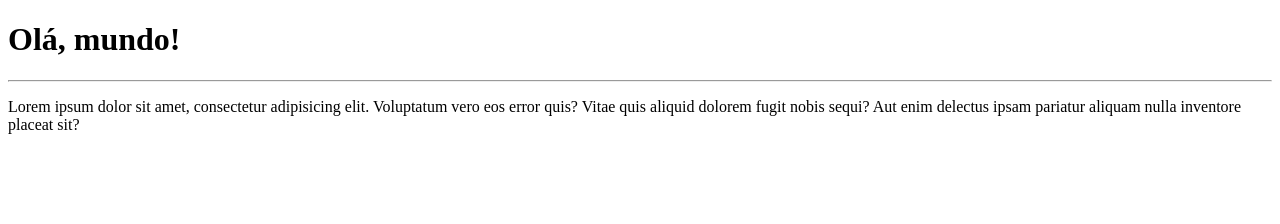
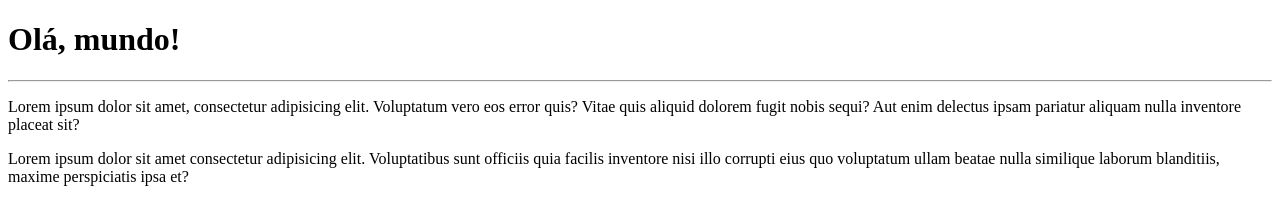
Before and after one commit to phtavaress/Ola-Mundo, a plain HTML site: page site-exemplo/index.html in a window 1280 px wide. Drawn offline with Linux system fonts and the light colour scheme.

Commit message:
Adicionei um parágrafo

```diff
--- a/site-exemplo/index.html
+++ b/site-exemplo/index.html
@@ -10,5 +10,6 @@
     <h1>Olá, mundo!</h1>
     <hr>
     <p>Lorem ipsum dolor sit amet, consectetur adipisicing elit. Voluptatum vero eos error quis? Vitae quis aliquid dolorem fugit nobis sequi? Aut enim delectus ipsam pariatur aliquam nulla inventore placeat sit?</p>
+    <p>Lorem ipsum dolor sit amet consectetur adipisicing elit. Voluptatibus sunt officiis quia facilis inventore nisi illo corrupti eius quo voluptatum ullam beatae nulla similique laborum blanditiis, maxime perspiciatis ipsa et?</p>
 </body>
 </html>
```
